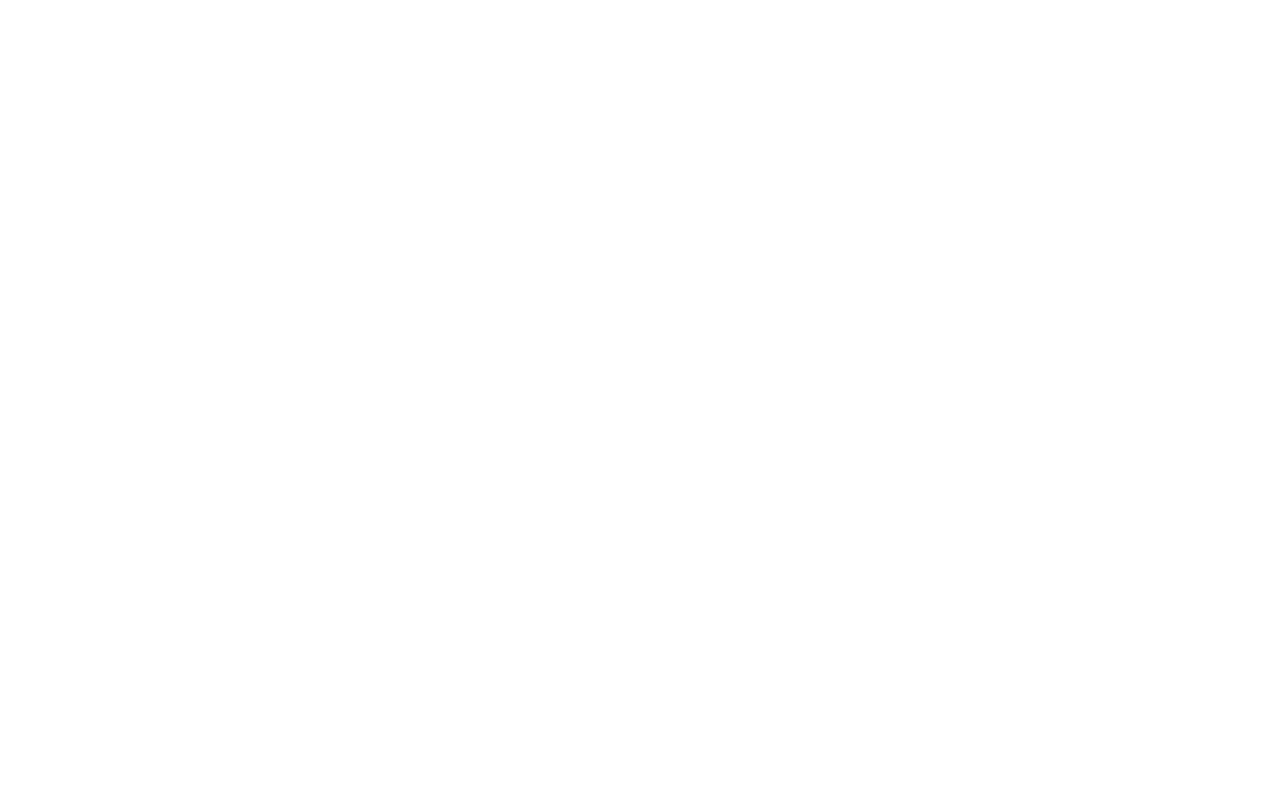
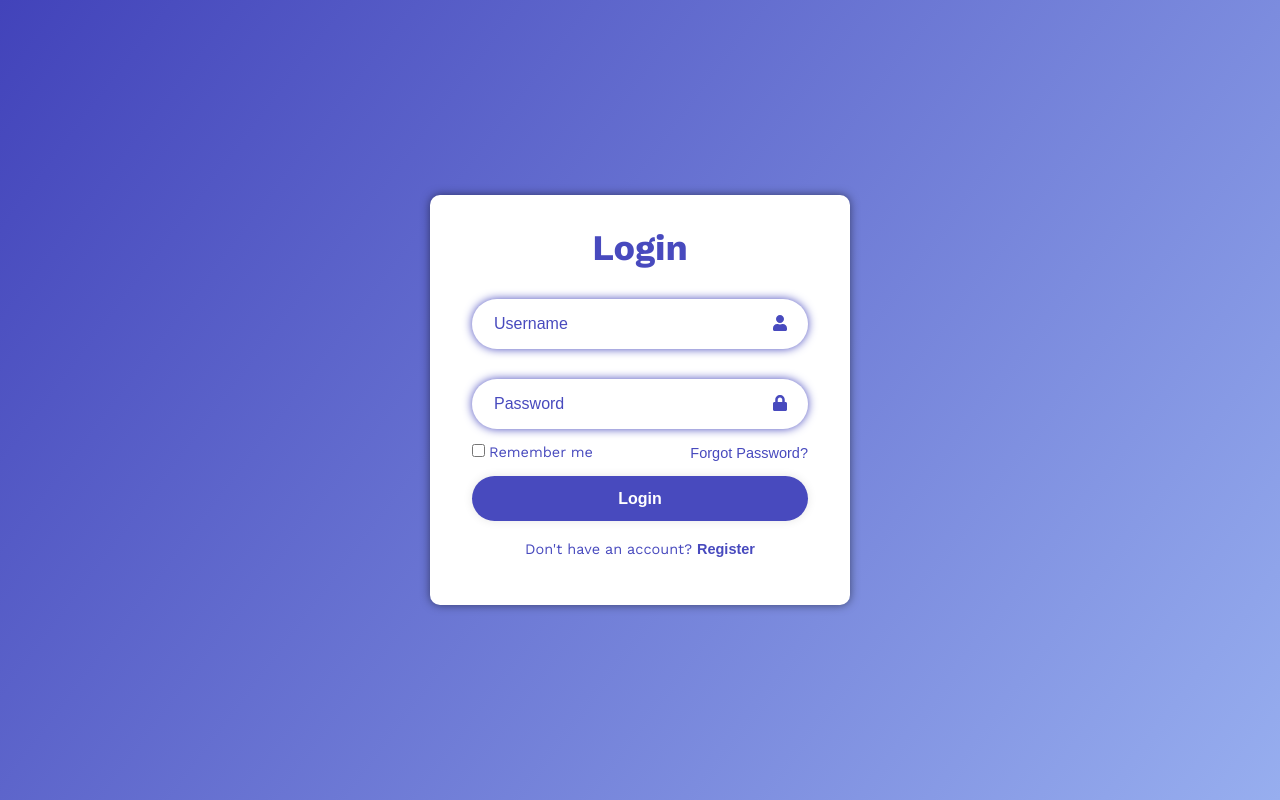
Before and after one commit to Henard-Gertzen/CMPG323-Project, a React (Create React App) app: page / in a window 1280 px wide. Built offline with nearby package versions, Linux system fonts and the light colour scheme.

Commit message:
Login page

```diff
--- a/package.json
+++ b/package.json
@@ -8,6 +8,7 @@
     "@testing-library/user-event": "^13.5.0",
     "react": "^18.3.1",
     "react-dom": "^18.3.1",
+    "react-icons": "^5.2.1",
     "react-scripts": "5.0.1",
     "web-vitals": "^2.1.4"
   },
--- a/src/App.js
+++ /dev/null
@@ -1,11 +0,0 @@
-import './App.css';
-
-function App() {
-  return (
-    <div>
-
-    </div>
-  );
-}
-
-export default App;
--- /dev/null
+++ b/src/App.jsx
@@ -0,0 +1,12 @@
+import './App.css';
+import { LoginForm } from './components/LoginForm/LoginForm';
+
+function App() {
+  return (
+    <main>
+      <LoginForm />
+    </main>
+  );
+}
+
+export default App;
--- /dev/null
+++ b/src/components/LoginForm/LoginForm.css
@@ -0,0 +1,123 @@
+* {
+    margin: 0;
+    padding: 0;
+    box-sizing: border-box;
+}
+
+
+body {
+    font-family: "Work Sans", sans-serif;
+    -webkit-font-smoothing: antialiased;
+    -moz-osx-font-smoothing: grayscale;
+    display: flex;
+    justify-content: center;
+    align-items: center;
+    min-height: 100vh;
+    background: rgb(66,67,186);
+    background: linear-gradient(127deg, rgba(66,67,186,1) 0%, rgba(151,174,239,1) 100%)
+    no-repeat;
+    background-size: cover;
+    background-position: center;
+  }
+
+  .wrapper {
+    width: 420px;
+    background: white;
+    border: 2px solid rgba(255, 255, 255, .2);
+    box-shadow: 0 0 10px rgba(0, 0, 0, .5);
+    backdrop-filter: blur(25px);
+    color: #484ABE;
+    border-radius: 10px;
+    padding: 30px 40px;
+  }
+
+  .wrapper h1 {
+    font-size: 36px;
+    text-align: center;
+  }
+
+  .wrapper .input-box {
+    position: relative;
+    width: 100%;
+    height: 50px;
+    margin: 30px 0;
+    box-shadow: 0 0 10px #484ABE;
+    border-radius: 40px;
+  }
+
+  .input-box input {
+    width: 100%;
+    height: 100%;
+    background: transparent;
+    outline: none;
+    border: 2px solid rgba(255, 255, 255, .2);
+    border-radius: 40px;
+    font-size: 16px;
+    color: #000;
+    padding: 20px 45px 20px 20px;
+  }
+
+  .input-box input::placeholder {
+    color: #484ABE;
+  }
+
+  .input-box .icon {
+    position: absolute;
+    right: 20px;
+    transform: translateY(100%);
+    font-size: 16px;
+  }
+
+  .wrapper .remember-forgot {
+    display: flex;
+    justify-content: space-between;
+    font-size: 14.5px;
+    margin: -15px 0 15px;
+  }
+
+  .remember-forgot label input {
+    accent-color: #484ABE;
+    margin-right: 4px;
+  }
+
+  .remember-forgot button {
+    color: #484ABE;
+  }
+
+  .remember-forgot button:hover {
+    text-decoration: underline;
+  }
+
+  .wrapper .login {
+    width: 100%;
+    height: 45px;
+    background: #484ABE;
+    border: none;
+    outline: none;
+    border-radius: 40px;
+    box-shadow: 0 0 10px rgba(0, 0, 0, .1);
+    cursor: pointer;
+    font-size: 16px;
+    color: #fff;
+    font-weight: 700;
+  }
+
+  .wrapper .login:hover {
+    background: #97aeef;
+  }
+
+  .wrapper .register {
+    font-size: 14.5px;
+    text-align: center;
+    margin: 20px 0 15px;
+  }
+
+  .register p button {
+    color: #484ABE;
+    text-decoration: none;
+    font-weight: bold;
+  }
+
+  .register p button:hover {
+    text-decoration: underline;
+  }
--- /dev/null
+++ b/src/components/LoginForm/LoginForm.jsx
@@ -0,0 +1,38 @@
+//Main Imports
+import React from "react";
+import "./LoginForm.css";
+//Icons (react-icons.github.io)
+import { FaUser, FaLock } from "react-icons/fa";
+
+export const LoginForm = () => {
+  return (
+    <div className="wrapper">
+      <form action="">
+        <h1>Login</h1>
+        <div className="input-box">
+          <input type="text" placeholder="Username" required/>
+          <FaUser className="icon"/>
+        </div>
+        <div className="input-box">
+          <input type="password" placeholder="Password" required/>
+          <FaLock className="icon"/>
+        </div>
+        <div className="remember-forgot">
+          <label><input type="checkbox"/>Remember me </label>
+          <button type="button" className="link-button">
+              Forgot Password?
+          </button>
+        </div>
+        <button type="submit" className="login">
+          Login
+        </button>
+        <div className="register">
+            <p> Don't have an account?&nbsp;
+               <button type="button" className="link-button">
+               Register
+          </button></p>
+        </div>
+      </form>
+    </div>
+  );
+};
--- a/src/index.css
+++ b/src/index.css
@@ -1,8 +1,8 @@
+@import url("https://fonts.googleapis.com/css2?family=Poppins:wght@100;200;300;400;500;600;700;800;900&family=Work+Sans:wght@100;200;300;400;500;600;700;800;900&display=swap");
+
 body {
   margin: 0;
-  font-family: -apple-system, BlinkMacSystemFont, 'Segoe UI', 'Roboto', 'Oxygen',
-    'Ubuntu', 'Cantarell', 'Fira Sans', 'Droid Sans', 'Helvetica Neue',
-    sans-serif;
+  font-family: "Work Sans", sans-serif;
   -webkit-font-smoothing: antialiased;
   -moz-osx-font-smoothing: grayscale;
 }
@@ -11,3 +11,13 @@
   font-family: source-code-pro, Menlo, Monaco, Consolas, 'Courier New',
     monospace;
 }
+
+.link-button {
+  background-color: transparent;
+  border: none;
+  cursor: pointer;
+  display: inline;
+  margin: 0;
+  padding: 0;
+  font-size: 14.5px;
+}
```
Also changed, not shown: src/assets/tulip_bg.jpg (added), 1 other file (tests, documents, lock files or other folders).
